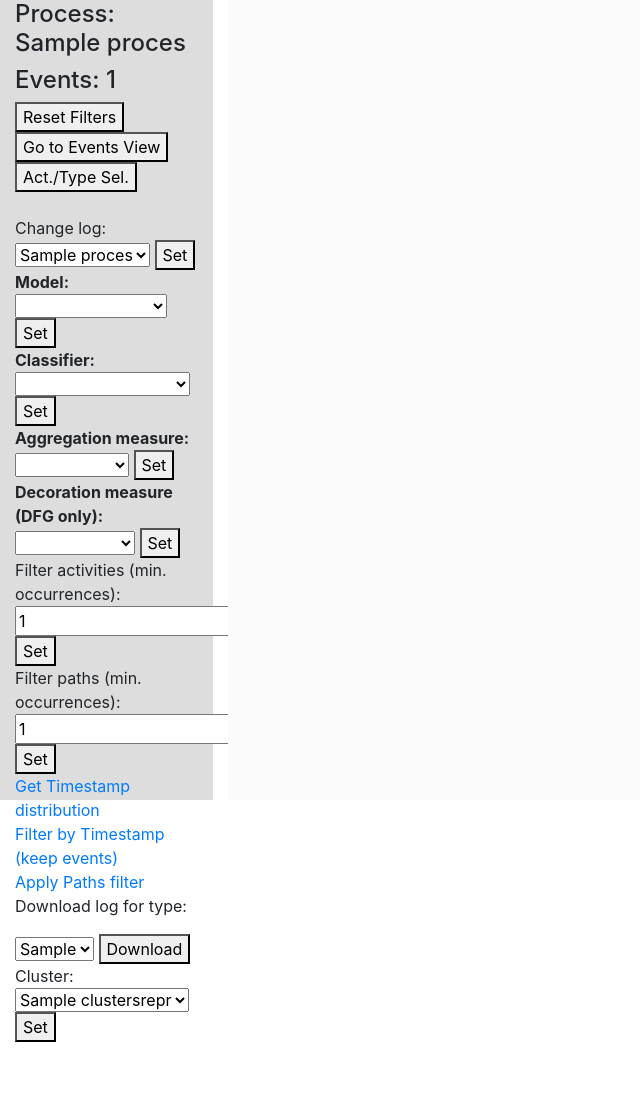
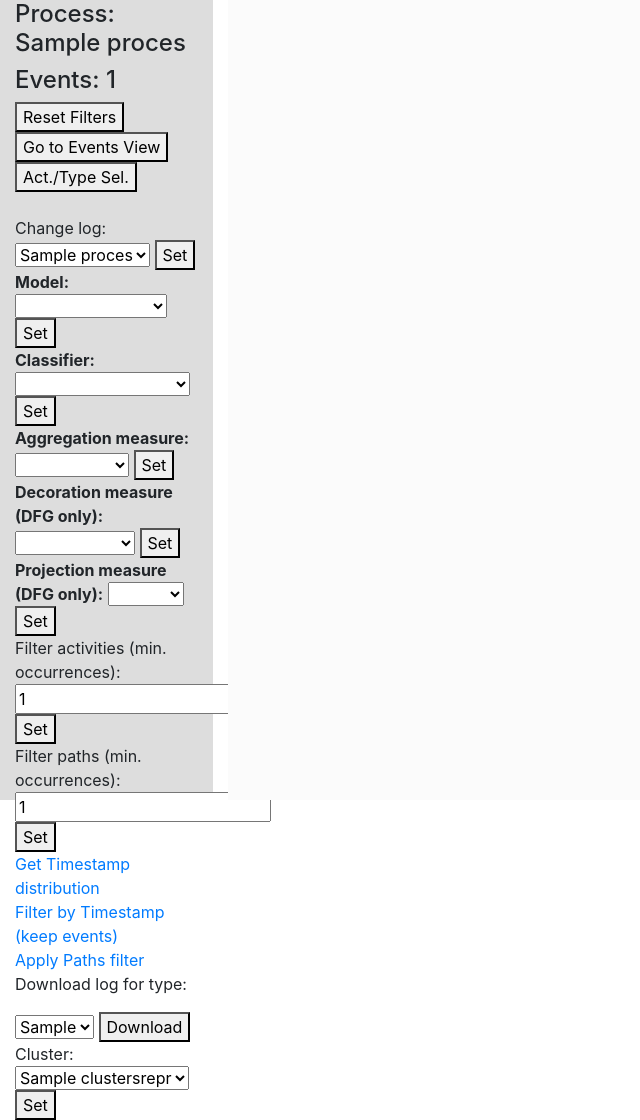
Before and after one commit to Javert899/pm4py-mdl, a Flask app: template templates/process_view.html in a window 1280 px wide. Shown: the whole page, without its empty margins (0-640 px from the left). Before the commit the page ends 1042 px from the top, so only its background shows below. Run offline with Flask 2, Linux system fonts and the light colour scheme; the template is opened without the code that fills it: most values are stand-ins (such as "Sample title", 1, 10 or a date in 2020); parts of the project's set-up code (start-up, migrations or seed data) failed here and were passed over.

Commit message:
intermediate commit

```diff
--- a/controllers/process.py
+++ b/controllers/process.py
@@ -82,6 +82,7 @@
         self.selected_classifier = "activity"
         self.selected_aggregation_measure = "events"
         self.selected_decoration_measure = "frequency"
+        self.selected_projection = "no"
         self.selected_min_acti_count = 10
         self.selected_min_edge_freq_count = 10
         self.model_view = ""
@@ -357,7 +358,7 @@
         return self
 
     def get_visualization(self, min_acti_count=0, min_paths_count=0, model_type=defaults.DEFAULT_MODEL_TYPE,
-                          classifier="activity", aggregation_measure="events",
+                          classifier="activity", aggregation_measure="events", projection="no",
                           decoration_measure="frequency"):
         obj = copy(self)
         obj.get_names()
@@ -366,6 +367,7 @@
         obj.selected_model_type = model_type
         obj.selected_classifier = classifier
         obj.selected_aggregation_measure = aggregation_measure
+        obj.selected_projection = projection
         obj.selected_decoration_measure = decoration_measure
         reversed_dict = {}
         for act in obj.activities:
@@ -404,6 +406,7 @@
                                                      "min_edge_freq": self.selected_min_edge_freq_count})
         gviz = mdfg_vis_factory2.apply(model, measure=self.selected_decoration_measure,
                                        freq=self.selected_aggregation_measure, classifier=self.selected_classifier,
+                                       projection=self.selected_projection,
                                        parameters={"format": "svg", "min_acti_freq": self.selected_min_acti_count,
                                                    "min_edge_freq": self.selected_min_edge_freq_count})
         tfilepath = tempfile.NamedTemporaryFile(suffix='.svg')
--- a/main.py
+++ b/main.py
@@ -67,6 +67,7 @@
     classifier = request.cookies.get('classifier') if 'classifier' in request.cookies else "activity"
     aggregation_measure = request.cookies.get(
         "aggregation_measure") if "aggregation_measure" in request.cookies else "events"
+    projection = request.cookies.get('projection') if "projection" in request.cookies else "no"
     decoration_measure = request.cookies.get(
         "decoration_measure") if "decoration_measure" in request.cookies else "frequency"
 
@@ -79,7 +80,7 @@
         Process=process.get_visualization(min_acti_count=min_acti_count, min_paths_count=min_paths_count,
                                           model_type=model_type, classifier=classifier,
                                           aggregation_measure=aggregation_measure,
-                                          decoration_measure=decoration_measure)
+                                          decoration_measure=decoration_measure, projection=projection)
     ))
 
     if not request.cookies.get('session'):
@@ -98,6 +99,8 @@
         response.set_cookie('aggregation_measure', aggregation_measure)
     if not request.cookies.get('decoration_measure'):
         response.set_cookie('decoration_measure', decoration_measure)
+    if not request.cookies.get('projection'):
+        response.set_cookie('projection', projection)
     return response
 
 
--- a/pm4pymdl/visualization/mvp/gen_framework2/versions/dfg.py
+++ b/pm4pymdl/visualization/mvp/gen_framework2/versions/dfg.py
@@ -11,6 +11,8 @@
 def apply(res, measure="frequency", freq="events", classifier="activity", projection="no", parameters=None):
     if parameters is None:
         parameters = {}
+
+    print(projection)
 
     min_edge_freq = parameters["min_edge_freq"] if "min_edge_freq" in parameters else 0
 
--- a/templates/process_view.html
+++ b/templates/process_view.html
@@ -58,6 +58,15 @@
               <select id="decoration_measure" name="decoration_measure">
                   <option value="frequency">Frequency</option>
                   <option value="performance">Performance</option>
+              </select>
+              <button onclick="javascript:formCookie()">Set</button>
+          </div>
+          <div>
+              <b>Projection measure (DFG only):</b>
+              <select id="projection_measure" name="projection_measure">
+                  <option value="no">No</option>
+                  <option value="source">Source</option>
+                  <option value="target">Target</option>
               </select>
               <button onclick="javascript:formCookie()">Set</button>
           </div>
@@ -278,6 +287,7 @@
         document.getElementById("classifier").value = "{{ Process.selected_classifier }}";
         document.getElementById("aggregation_measure").value = "{{ Process.selected_aggregation_measure }}";
         document.getElementById("decoration_measure").value = "{{ Process.selected_decoration_measure }}";
+        document.getElementById("projection_measure").value = "{{ Process.selected_projection }}";
         document.getElementById("model_type").value = "{{ Process.selected_model_type }}";
         document.getElementById("min_acti_count").value = "{{ Process.selected_min_acti_count }}";
         document.getElementById("min_paths_count").value = "{{ Process.selected_min_edge_freq_count }}";
@@ -377,6 +387,9 @@
             else if (cookie_name == "aggregation_measure") {
                 setCookie(cookie_name, document.getElementById("aggregation_measure").value, 1);
             }
+            else if (cookie_name == "projection") {
+                setCookie(cookie_name, document.getElementById("projection_measure").value, 1);
+            }
             else if (cookie_name == "decoration_measure") {
                 setCookie(cookie_name, document.getElementById("decoration_measure").value, 1);
             }
```
